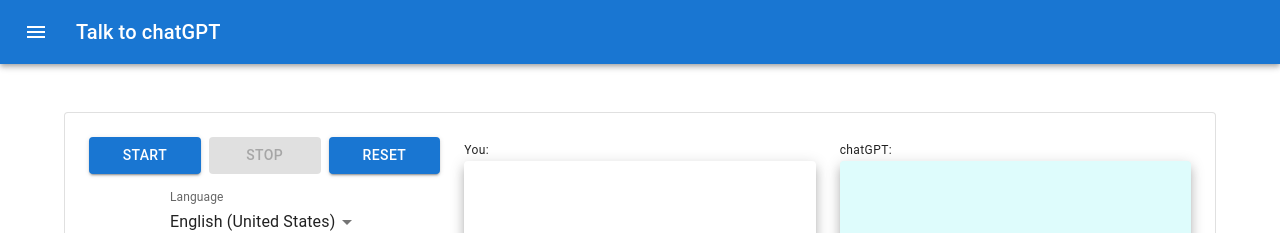
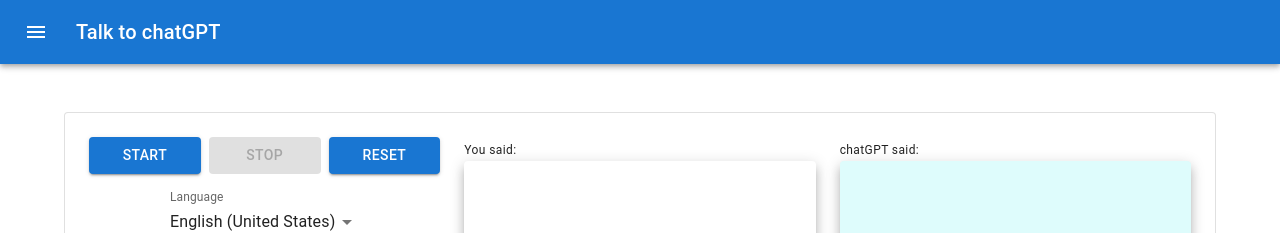
Before and after one commit to almandsky/echo-transcript, a React app: page /talkgpt in a window 1280 px wide. Shown: the top 233 px of the page. Built offline with nearby package versions, Linux system fonts and the light colour scheme.

Commit message:
Sc/layout finetune (#17)
* more consistent layout

* more consistent layout

* more consistent layout

```diff
--- a/src/components/echotranscript/EchoTranscript.js
+++ b/src/components/echotranscript/EchoTranscript.js
@@ -399,7 +399,7 @@ function EchoTranscript() {
                         </Box>
                     </Grid>
                     <Grid item xs={12} sm={8}>
-                        <Typography variant="caption">You:</Typography>
+                        <Typography variant="caption">You said:</Typography>
                         <Card raised sx={{
                             p: 2
                         }}><pre id="transcript-div" className={thinking ? 'thinking' : ''}></pre></Card>
--- a/src/components/talkgpt/TalkGPT.js
+++ b/src/components/talkgpt/TalkGPT.js
@@ -504,11 +504,11 @@ function TalkGPT() {
                         </Box>
                     </Grid>
                     <Grid item xs={12} sm={4}>
-                        <Typography variant="caption">You:</Typography>
+                        <Typography variant="caption">You said:</Typography>
                         <Card raised sx={{ p: 2 }}><pre id="transcript-div" className={thinking ? 'thinking' : ''}></pre></Card>
                     </Grid>
                     <Grid item xs={12} sm={4}>
-                        <Typography variant="caption">chatGPT:</Typography>
+                        <Typography variant="caption">chatGPT said:</Typography>
                         <Card raised sx={{ p: 2, bgcolor: '#defcfc' }}><pre id="answer-div" className={answering ? 'thinking' : ''}></pre></Card>
                     </Grid>
                     <Grid item xs={12} sm={12}>
```
